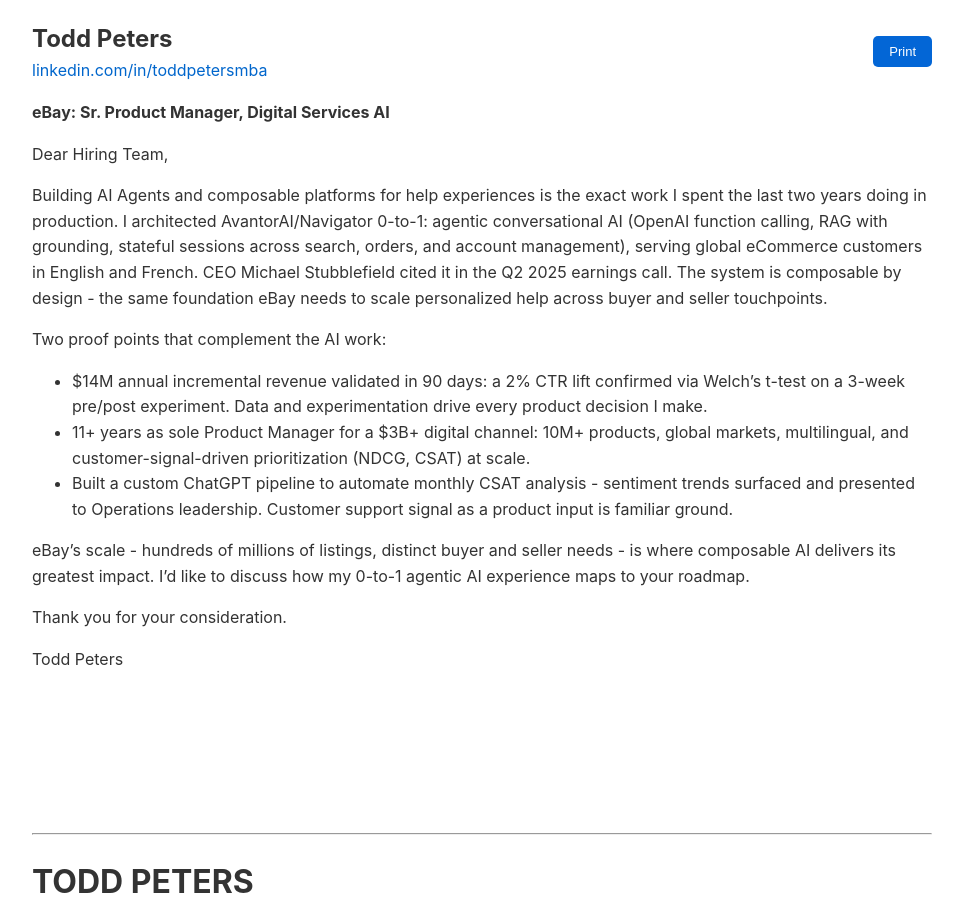
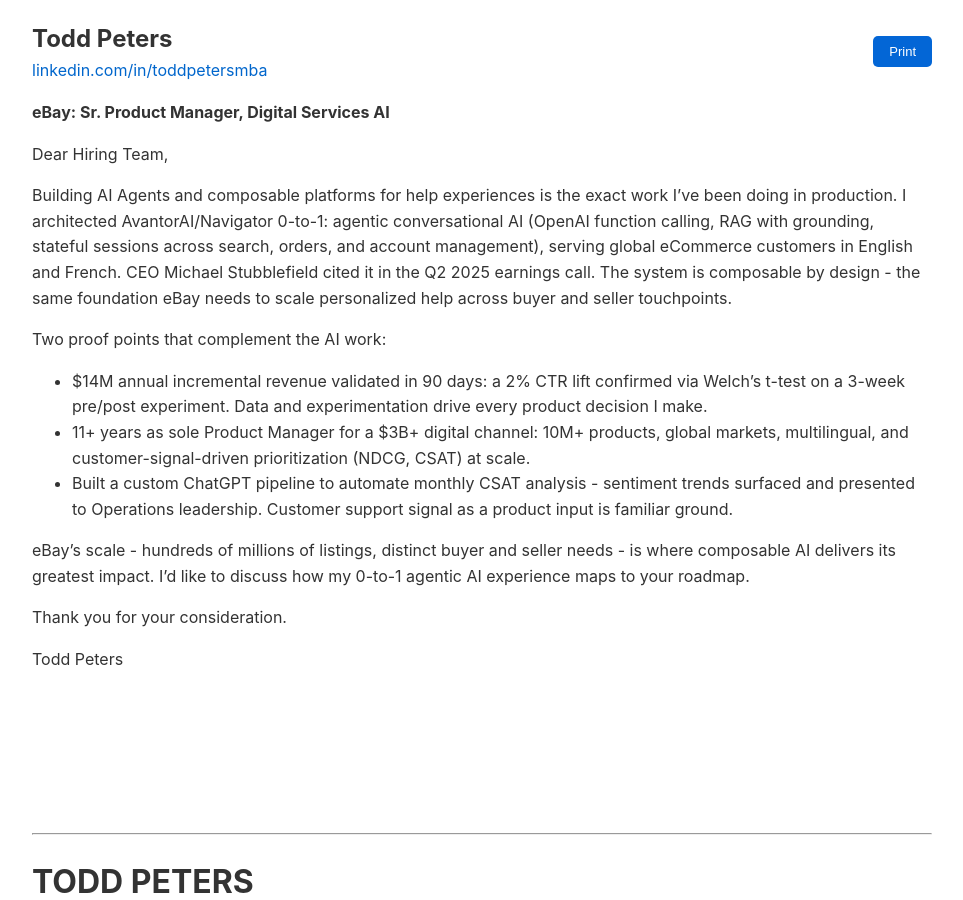
Before and after one commit to tsimech/tsimech.github.io, a Jekyll site: the page built from docs/ebay_sr_prod_mgr_ai.md, in a window 1280 px wide and 900 px high. Shown: the whole window, without its empty margins (158-1121 px from the left). Built offline with Jekyll 4.4.1, drawn with Linux system fonts in a browser that asks for light colours.

Commit message:
Fix cover letter: remove time duration claim

```diff
--- a/docs/ebay_sr_prod_mgr_ai.md
+++ b/docs/ebay_sr_prod_mgr_ai.md
@@ -31,7 +31,7 @@ setTimeout(function() {
 Dear Hiring Team,
 
 Building AI Agents and composable platforms for help experiences is the exact work
-I spent the last two years doing in production. I architected AvantorAI/Navigator
+I've been doing in production. I architected AvantorAI/Navigator
 0-to-1: agentic conversational AI (OpenAI function calling, RAG with grounding,
 stateful sessions across search, orders, and account management), serving global
 eCommerce customers in English and French. CEO Michael Stubblefield cited it in
```
